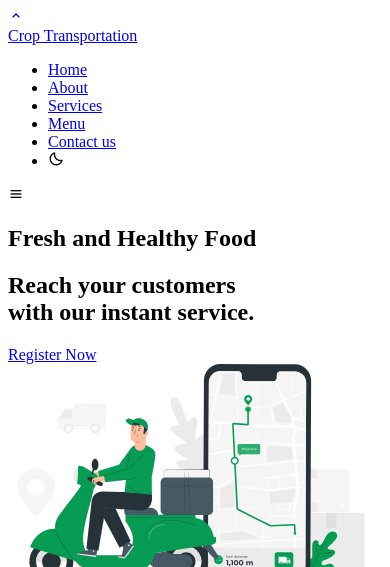
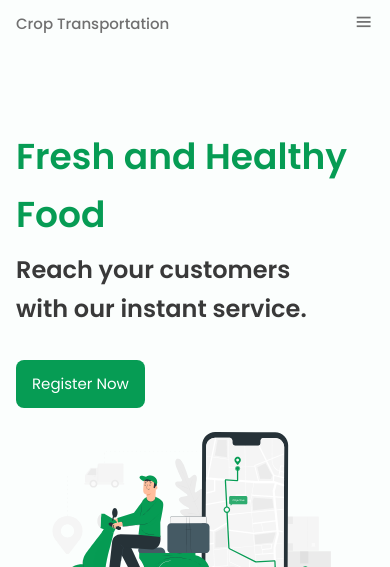
Before and after one commit to anishmasand/TransportationForFarmers, a Django app: page /transport/landingPage in a window 390 px wide. Shown: the top 567 px of the page. Run offline with Django 4.2, Linux system fonts and the light colour scheme; grey boxes are pictures that could not be loaded.

Commit message:
Connected CSS and JS file to the landing page

```diff
--- /dev/null
+++ b/transport/static/transport/main.js
@@ -0,0 +1,107 @@
+/*==================== SHOW MENU ====================*/
+const showMenu = (toggleId, navId) =>{
+    const toggle = document.getElementById(toggleId),
+    nav = document.getElementById(navId)
+
+    // Validate that variables exist
+    if(toggle && nav){
+        toggle.addEventListener('click', ()=>{
+            // We add the show-menu class to the div tag with the nav__menu class
+            nav.classList.toggle('show-menu')
+        })
+    }
+}
+showMenu('nav-toggle','nav-menu')
+
+/*==================== REMOVE MENU MOBILE ====================*/
+const navLink = document.querySelectorAll('.nav__link')
+
+function linkAction(){
+    const navMenu = document.getElementById('nav-menu')
+    // When we click on each nav__link, we remove the show-menu class
+    navMenu.classList.remove('show-menu')
+}
+navLink.forEach(n => n.addEventListener('click', linkAction))
+
+/*==================== SCROLL SECTIONS ACTIVE LINK ====================*/
+const sections = document.querySelectorAll('section[id]')
+
+function scrollActive(){
+    const scrollY = window.pageYOffset
+
+    sections.forEach(current =>{
+        const sectionHeight = current.offsetHeight
+        const sectionTop = current.offsetTop - 50;
+        sectionId = current.getAttribute('id')
+
+        if(scrollY > sectionTop && scrollY <= sectionTop + sectionHeight){
+            document.querySelector('.nav__menu a[href*=' + sectionId + ']').classList.add('active-link')
+        }else{
+            document.querySelector('.nav__menu a[href*=' + sectionId + ']').classList.remove('active-link')
+        }
+    })
+}
+window.addEventListener('scroll', scrollActive)
+
+/*==================== CHANGE BACKGROUND HEADER ====================*/
+function scrollHeader(){
+    const nav = document.getElementById('header')
+    // When the scroll is greater than 200 viewport height, add the scroll-header class to the header tag
+    if(this.scrollY >= 200) nav.classList.add('scroll-header'); else nav.classList.remove('scroll-header')
+}
+window.addEventListener('scroll', scrollHeader)
+
+/*==================== SHOW SCROLL TOP ====================*/
+function scrollTop(){
+    const scrollTop = document.getElementById('scroll-top');
+    // When the scroll is higher than 560 viewport height, add the show-scroll class to the a tag with the scroll-top class
+    if(this.scrollY >= 560) scrollTop.classList.add('show-scroll'); else scrollTop.classList.remove('show-scroll')
+}
+window.addEventListener('scroll', scrollTop)
+
+/*==================== DARK LIGHT THEME ====================*/
+const themeButton = document.getElementById('theme-button')
+const darkTheme = 'dark-theme'
+const iconTheme = 'bx-sun'
+
+// Previously selected topic (if user selected)
+const selectedTheme = localStorage.getItem('selected-theme')
+const selectedIcon = localStorage.getItem('selected-icon')
+
+// We obtain the current theme that the interface has by validating the dark-theme class
+const getCurrentTheme = () => document.body.classList.contains(darkTheme) ? 'dark' : 'light'
+const getCurrentIcon = () => themeButton.classList.contains(iconTheme) ? 'bx-moon' : 'bx-sun'
+
+// We validate if the user previously chose a topic
+if (selectedTheme) {
+  // If the validation is fulfilled, we ask what the issue was to know if we activated or deactivated the dark
+  document.body.classList[selectedTheme === 'dark' ? 'add' : 'remove'](darkTheme)
+  themeButton.classList[selectedIcon === 'bx-moon' ? 'add' : 'remove'](iconTheme)
+}
+
+// Activate / deactivate the theme manually with the button
+themeButton.addEventListener('click', () => {
+    // Add or remove the dark / icon theme
+    document.body.classList.toggle(darkTheme)
+    themeButton.classList.toggle(iconTheme)
+    // We save the theme and the current icon that the user chose
+    localStorage.setItem('selected-theme', getCurrentTheme())
+    localStorage.setItem('selected-icon', getCurrentIcon())
+})
+
+/*==================== SCROLL REVEAL ANIMATION ====================*/
+const sr = ScrollReveal({
+    origin: 'top',
+    distance: '30px',
+    duration: 2000,
+    reset: false
+});
+
+sr.reveal(`.home__data, .home__img,
+            .about__data, .about__img,
+            .services__content, .menu__content,
+            .app__data, .app__img,
+            .contact__data, .contact__button,
+            .footer__content`, {
+    interval: 200
+})
--- /dev/null
+++ b/transport/static/transport/styles.css
@@ -0,0 +1,562 @@
+/*===== GOOGLE FONTS =====*/
+@import url("https://fonts.googleapis.com/css2?family=Poppins:wght@400;500;600&display=swap");
+
+/*===== VARIABLES CSS =====*/
+:root {
+  --header-height: 3rem;
+
+  /*========== Colors ==========*/
+  --first-color: #069C54;
+  --first-color-alt: #048654;
+  --title-color: #393939;
+  --text-color: #707070;
+  --text-color-light: #A6A6A6;
+  --body-color: #FBFEFD;
+  --container-color: #FFFFFF;
+
+  /*========== Font and typography ==========*/
+  --body-font: 'Poppins', sans-serif;
+  --biggest-font-size: 2.25rem;
+  --h1-font-size: 1.5rem;
+  --h2-font-size: 1.25rem;
+  --h3-font-size: 1rem;
+  --normal-font-size: .938rem;
+  --small-font-size: .813rem;
+  --smaller-font-size: .75rem;
+
+  /*========== Font weight ==========*/
+  --font-medium: 500;
+  --font-semi-bold: 600;
+
+  /*========== Margenes ==========*/
+  --mb-1: .5rem;
+  --mb-2: 1rem;
+  --mb-3: 1.5rem;
+  --mb-4: 2rem;
+  --mb-5: 2.5rem;
+  --mb-6: 3rem;
+
+  /*========== z index ==========*/
+  --z-tooltip: 10;
+  --z-fixed: 100;
+}
+
+@media screen and (min-width: 768px){
+  :root{
+    --biggest-font-size: 4rem;
+    --h1-font-size: 2.25rem;
+    --h2-font-size: 1.5rem;
+    --h3-font-size: 1.25rem;
+    --normal-font-size: 1rem;
+    --small-font-size: .875rem;
+    --smaller-font-size: .813rem;
+  }
+}
+
+/*========== BASE ==========*/
+*,::before,::after{
+  box-sizing: border-box;
+}
+
+html{
+  scroll-behavior: smooth;
+}
+
+/*========== Variables Dark theme ==========*/
+body.dark-theme{
+  --title-color: #F1F3F2;
+  --text-color: #C7D1CC;
+  --body-color: #1D2521;
+  --container-color: #27302C;
+}
+
+/*========== Button Dark/Light ==========*/
+.change-theme{
+  position: absolute;
+  right: 1rem;
+  top: 1.8rem;
+  color: var(--text-color);
+  font-size: 1rem;
+  cursor: pointer;
+}
+
+body{
+  margin: var(--header-height) 0 0 0;
+  font-family: var(--body-font);
+  font-size: var(--normal-font-size);
+  background-color: var(--body-color);
+  color: var(--text-color);
+  line-height: 1.6;
+}
+
+h1,h2,h3,p,ul{
+  margin: 0;
+}
+
+ul{
+  padding: 0;
+  list-style: none;
+}
+
+a{
+  text-decoration: none;
+}
+
+img{
+  max-width: 100%;
+  height: auto;
+}
+
+/*========== CLASS CSS ==========*/
+.section{
+  padding: 4rem 0 2rem;
+}
+
+.section-title, .section-subtitle{
+  text-align: center;
+}
+
+.section-title{
+  font-size: var(--h1-font-size);
+  color: var(--title-color);
+  margin-bottom: var(--mb-3);
+}
+
+.section-subtitle{
+  display: block;
+  color: var(--first-color);
+  font-weight: var(--font-medium);
+  margin-bottom: var(--mb-1);
+}
+
+/*========== LAYOUT ==========*/
+.bd-container{
+  max-width: 960px;
+  width: calc(100% - 2rem);
+  margin-left: var(--mb-2);
+  margin-right: var(--mb-2);
+}
+
+.bd-grid{
+  display: grid;
+  gap: 1.5rem;
+}
+
+.l-header{
+  width: 100%;
+  position: fixed;
+  top: 0;
+  left: 0;
+  z-index: var(--z-fixed);
+  background-color: var(--body-color);
+}
+
+/*========== NAV ==========*/
+.nav{
+  max-width: 1024px;
+  height: var(--header-height);
+  display: flex;
+  justify-content: space-between;
+  align-items: center;
+}
+
+@media screen and (max-width: 768px){
+  .nav__menu{
+    position: fixed;
+    top: -100%;
+    left: 0;
+    width: 100%;
+    padding: 1.5rem 0 1rem;
+    text-align: center;
+    background-color: var(--body-color);
+    transition: .4s;
+    box-shadow: 0 4px 4px rgba(0,0,0,.1);
+    border-radius: 0 0 1rem 1rem;
+    z-index: var(--z-fixed);
+  }
+}
+
+.nav__item{
+  margin-bottom: var(--mb-2);
+}
+
+.nav__link, .nav__logo, .nav__toggle{
+  color: var(--text-color);
+  font-weight: var(--font-medium);
+}
+
+.nav__logo:hover{
+  color: var(--first-color);
+}
+
+.nav__link{
+  transition: .3s;
+}
+
+.nav__link:hover{
+  color: var(--first-color);
+}
+
+.nav__toggle{
+  font-size: 1.3rem;
+  cursor: pointer;
+}
+
+/* Show menu */
+.show-menu{
+  top: var(--header-height);
+}
+
+/* Active menu */
+.active-link{
+  color: var(--first-color);
+}
+
+/* Change background header */
+.scroll-header{
+  box-shadow: 0 2px 4px rgba(0,0,0,.1);
+}
+
+/* Scroll top */
+.scrolltop{
+  position: fixed;
+  right: 1rem;
+  bottom: -20%;
+  display: flex;
+  justify-content: center;
+  align-items: center;
+  padding: .3rem;
+  background: rgba(6,156,84,.5);
+  border-radius: .4rem;
+  z-index: var(--z-tooltip);
+  transition: .4s;
+  visibility: hidden;
+}
+
+.scrolltop:hover{
+  background-color: var(--first-color-alt);
+}
+
+.scrolltop__icon{
+  font-size: 1.8rem;
+  color: var(--body-color);
+}
+
+/* Show scrolltop */
+.show-scroll{
+  visibility: visible;
+  bottom: 1.5rem;
+}
+
+/*========== HOME ==========*/
+.home__container{
+  height: calc(100vh - var(--header-height));
+  align-content: center;
+}
+
+.home__title{
+  font-size: var(--biggest-font-size);
+  color: var(--first-color);
+  margin-bottom: var(--mb-1);
+}
+
+.home__subtitle{
+  font-size: var(--h1-font-size);
+  color: var(--title-color);
+  margin-bottom: var(--mb-4);
+}
+
+.home__img{
+  width: 300px;
+  justify-self: center;
+}
+
+/*========== BUTTONS ==========*/
+.button{
+  display: inline-block;
+  background-color: var(--first-color);
+  color: #FFF;
+  padding: .75rem 1rem;
+  border-radius: .5rem;
+  transition: .3s;
+}
+
+.button:hover{
+  background-color: var(--first-color-alt);
+}
+
+/*========== ABOUT ==========*/
+.about__data{
+  text-align: center;
+}
+
+.about__description{
+  margin-bottom: var(--mb-3);
+}
+
+.about__img{
+  width: 280px;
+  border-radius: .5rem;
+  justify-self: center;
+}
+
+/*========== SERVICES ==========*/
+.services__container{
+  row-gap: 2.5rem;
+  grid-template-columns: repeat(auto-fit, minmax(220px, 1fr));
+}
+
+.services__content{
+  text-align: center;
+}
+
+.services__img{
+  width: 64px;
+  height: 64px;
+  fill: var(--first-color);
+  margin-bottom: var(--mb-2);
+}
+
+.services__title{
+  font-size: var(--h3-font-size);
+  color: var(--title-color);
+  margin-bottom: var(--mb-1);
+}
+
+.services__description{
+  padding: 0 1.5rem;
+}
+
+/*========== MENU ==========*/
+.menu__container{
+  grid-template-columns: repeat(2, 1fr);
+  justify-content: center;
+}
+
+.menu__content{
+  position: relative;
+  display: flex;
+  flex-direction: column;
+  background-color: var(--container-color);
+  border-radius: .5rem;
+  box-shadow: 0 2px 4px rgba(3,74,40,.15);
+  padding: .75rem;
+}
+
+.menu__img{
+  width: 100px;
+  align-self: center;
+  margin-bottom: var(--mb-2);
+}
+
+.menu__name, .menu__preci{
+  font-weight: var(--font-semi-bold);
+  color: var(--title-color);
+}
+
+.menu__name{
+  font-size: var(--normal-font-size);
+}
+
+.menu__detail, .menu__preci{
+  font-size: var(--small-font-size);
+}
+
+.menu__detail{
+  margin-bottom: var(--mb-1);
+}
+
+.menu__button{
+  position: absolute;
+  bottom: 0;
+  right: 0;
+  display: flex;
+  padding: .625rem .813rem;
+  border-radius: .5rem 0 .5rem 0;
+}
+
+/*========== APP ==========*/
+.app__data{
+  text-align: center;
+}
+
+.app__description{
+  margin-bottom: var(--mb-5);
+}
+
+.app__stores{
+  margin-bottom: var(--mb-4);
+}
+
+.app__store{
+  width: 120px;
+  margin: 0 var(--mb-1);
+}
+
+.app__img{
+  width: 230px;
+  justify-self: center;
+}
+
+/*========== CONTACT ==========*/
+.contact__container{
+  text-align: center;
+}
+
+.contact__description{
+  margin-bottom: var(--mb-3);
+}
+
+/*========== FOOTER ==========*/
+.footer__container{
+  grid-template-columns: repeat(auto-fit, minmax(220px, 1fr));
+  row-gap: 2rem;
+}
+
+.footer__logo{
+  font-size: var(--h3-font-size);
+  color: var(--first-color);
+  font-weight: var(--font-semi-bold);
+}
+
+.footer__description{
+  display: block;
+  font-size: var(--small-font-size);
+  margin: .25rem 0 var(--mb-3);
+}
+
+.footer__social{
+  font-size: 1.5rem;
+  color: var(--title-color);
+  margin-right: var(--mb-2);
+}
+
+.footer__title{
+  font-size: var(--h2-font-size);
+  color: var(--title-color);
+  margin-bottom: var(--mb-2);
+}
+
+.footer__link{
+  display: inline-block;
+  color: var(--text-color);
+  margin-bottom: var(--mb-1);
+}
+
+.footer__link:hover{
+  color: var(--first-color);
+}
+
+.footer__copy{
+  text-align: center;
+  font-size: var(--small-font-size);
+  color: var(--text-color-light);
+  margin-top: 3.5rem;
+}
+
+/*========== MEDIA QUERIES ==========*/
+@media screen and (min-width: 576px){
+  .home__container,
+  .about__container,
+  .app__container{
+    grid-template-columns: repeat(2,1fr);
+    align-items: center;
+  }
+
+  .about__data, .about__initial,
+  .app__data, .app__initial,
+  .contact__container, .contact__initial{
+    text-align: initial;
+  }
+
+  .about__img, .app__img{
+    width: 380px;
+    order: -1;
+  }
+
+  .contact__container{
+    grid-template-columns: 1.75fr 1fr;
+    align-items: center;
+  }
+  .contact__button{
+    justify-self: center;
+  }
+}
+
+@media screen and (min-width: 768px){
+  body{
+    margin: 0;
+  }
+
+  .section{
+    padding-top: 8rem;
+  }
+
+  .nav{
+    height: calc(var(--header-height) + 1.5rem);
+  }
+  .nav__list{
+    display: flex;
+  }
+  .nav__item{
+    margin-left: var(--mb-5);
+    margin-bottom: 0;
+  }
+  .nav__toggle{
+    display: none;
+  }
+
+  .change-theme{
+    position: initial;
+    margin-left: var(--mb-2);
+  }
+
+  .home__container{
+    height: 100vh;
+    justify-items: center;
+  }
+
+  .services__container,
+  .menu__container{
+    margin-top: var(--mb-6);
+  }
+
+  .menu__container{
+    grid-template-columns: repeat(3, 210px);
+    column-gap: 4rem;
+  }
+  .menu__content{
+    padding: 1.5rem;
+  }
+  .menu__img{
+    width: 130px;
+  }
+
+  .app__store{
+    margin: 0 var(--mb-1) 0 0;
+  }
+}
+
+@media screen and (min-width: 960px){
+  .bd-container{
+    margin-left: auto;
+    margin-right: auto;
+  }
+
+  .home__img{
+    width: 500px;
+    color: var(--first-color);
+  }
+
+  .about__container,
+  .app__container{
+    column-gap: 7rem;
+  }
+}
+
+/* For tall screens on mobiles y desktop*/
+@media screen and (min-height: 721px) {
+    .home__container {
+        height: 640px;
+    }
+}
--- a/transport/templates/transport/landingPage.html
+++ b/transport/templates/transport/landingPage.html
@@ -1,3 +1,4 @@
+{% load static %}
 <!DOCTYPE html>
 <html lang="en">
     <head>
@@ -8,7 +9,7 @@
         <link href='https://cdn.jsdelivr.net/npm/boxicons@2.0.5/css/boxicons.min.css' rel='stylesheet'>
 
         <!--========== CSS ==========-->
-        <link rel="stylesheet" href="assets/css/styles.css">
+        <link rel="stylesheet" href="{% static 'transport/styles.css' %}">
 
         <title>Crop Transportation System</title>
     </head>
@@ -1016,7 +1017,7 @@
                         <a href="#" class="button">Register as a Truck Owner</a>
                     </div>
 
-                    <img src="assets/img/about.jpg" alt="" class="about__img">
+                    <img src="{% static 'transport/about.jpg' %}" alt="" class="about__img">
                 </div>
             </section>
 
@@ -1314,21 +1315,21 @@
 
                 <div class="menu__container bd-grid">
                     <div class="menu__content">
-                        <img src="assets/img/plate1.png" alt="" class="menu__img">
+                        <img src="{% static 'plate1.png' %}" alt="" class="menu__img">
                         <h3 class="menu__name">Barbecue salad</h3>
                         <span class="menu__detail">Delicious dish</span>
                         <a href="#" class="button menu__button"><i class='bx bx-cart-alt'></i></a>
                     </div>
 
                     <div class="menu__content">
-                        <img src="assets/img/plate2.png" alt="" class="menu__img">
+                        <img src="{% static 'plate2.png' %}" alt="" class="menu__img">
                         <h3 class="menu__name">Salad with paneer</h3>
                         <span class="menu__detail">Delicious dish</span>
                         <a href="#" class="button menu__button"><i class='bx bx-cart-alt'></i></a>
                     </div>
 
                     <div class="menu__content">
-                        <img src="assets/img/plate3.png" alt="" class="menu__img">
+                        <img src="{% static 'plate3.png' %}" alt="" class="menu__img">
                         <h3 class="menu__name">Spinach salad</h3>
                         <span class="menu__detail">Delicious dish</span>
                         <a href="#" class="button menu__button"><i class='bx bx-cart-alt'></i></a>
@@ -1403,6 +1404,6 @@
         <script src="https://unpkg.com/scrollreveal"></script>
 
         <!--========== MAIN JS ==========-->
-        <script src="assets/js/main.js"></script>
+        <script src="{% static 'transport/main.js' %}" defer></script>
     </body>
 </html>
--- a/transport/urls.py
+++ b/transport/urls.py
@@ -2,5 +2,6 @@ from django.urls import path
 from . import views
 
 urlpatterns=[
-    path('landingPage',views.showLandingPage,name="landingPage")
+    path('landingPage',views.showLandingPage,name="landingPage"),
+    # path('loginPage',views.showLoginPage,name="loginPage")
 ]
```
Also changed, not shown: transport/static/transport/about.jpg (added), transport/static/transport/app1.png (added), transport/static/transport/app2.png (added), transport/static/transport/dish.svg (added), transport/static/transport/home.png (added), transport/static/transport/movil-app.png (added), transport/static/transport/pizza.svg (added), transport/static/transport/plate1.png (added), transport/static/transport/plate2.png (added), transport/static/transport/plate3.png (added), transport/static/transport/truck.svg (added).
